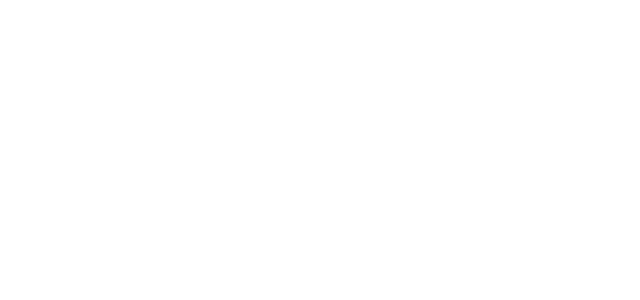
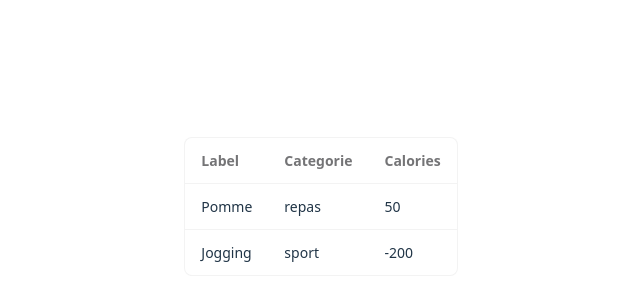
Before and after one commit to Aedery16-11/calculateur-calories-react, a React (Vite) app in the folder web/: page / in a window 1280 px wide. Shown: the part 194-494 px from the top of the page, without its empty margins (319-959 px from the left). Built offline with nearby package versions, Linux system fonts and the light colour scheme.

Commit message:
ajout du composant total calory

```diff
--- a/web/src/App.tsx
+++ b/web/src/App.tsx
@@ -1,10 +1,11 @@
 import { useState } from 'react'
 import reactLogo from './assets/react.svg'
 import viteLogo from '/vite.svg'
+import TotalCalory from './components/TotalCalory'
 import './App.css'
 
 function App() {
-
+  return <TotalCalory/>
 }
 
 export default App
--- a/web/src/components/TotalCalory.tsx
+++ b/web/src/components/TotalCalory.tsx
@@ -1,17 +1,33 @@
 import React from 'react'
-import { CaloryEntry } from '../models/CalorieEntry'
+import type { CaloryEntry } from '../models/CalorieEntry'
 
 const entries: CaloryEntry[] = [
-    {
-        label: "Pomme", category: "repas", qtyCalory: 50
-    },
-    {
-        label: "Pomme", category: "repas", qtyCalory: 50
-    }
+    { label: "Pomme", category: "repas", qtyCalory: 50 },
+    { label: "Jogging", category: "sport", qtyCalory: -200 }
 ]
+
 const TotalCalory = () => {
   return (
-    <div>TotalCalory</div>
+    <div className='overflow-x-auto rounded-box border border-base-content/5 bg-base-100'>
+        <table className="table">
+            <thead>
+                <tr>
+                    <th>Label</th>
+                    <th>Categorie</th>
+                    <th>Calories</th>
+                </tr>
+            </thead>
+            <tbody>
+                {entries.map((entry, index) => (
+                    <tr key={index}>
+                        <td>{entry.label}</td>
+                        <td>{entry.category}</td>
+                        <td>{entry.qtyCalory}</td>
+                    </tr>
+                ))}
+            </tbody>
+        </table>
+    </div>
   )
 }
 
```
